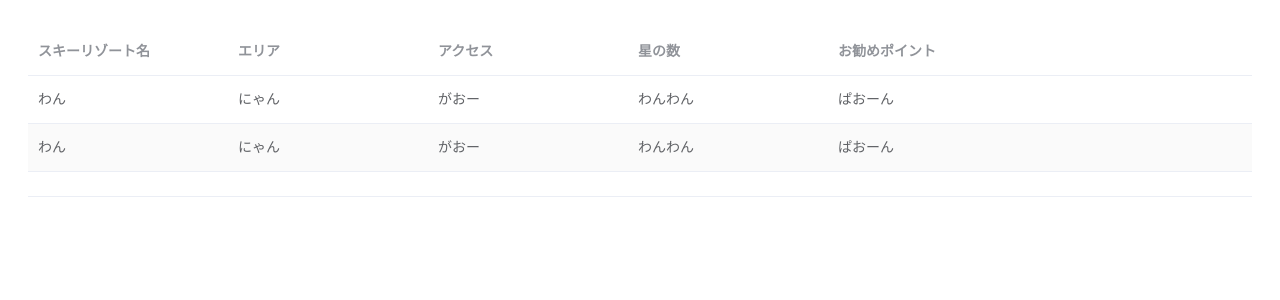
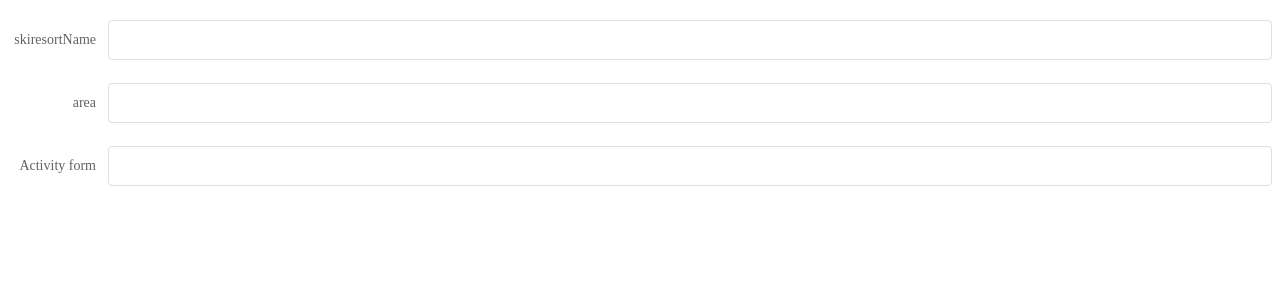
Before and after one commit to yoko-newDeveloper/skiresort_information, a Vue app: page / in a window 1280 px wide. Shown: the top 300 px of the page. Built offline with nearby package versions, Linux system fonts and the light colour scheme.

Commit message:
App.vueにform記述

```diff
--- a/src/App.vue
+++ b/src/App.vue
@@ -1,25 +1,36 @@
 <template>
-  <el-main>
-    <router-view/>
-  </el-main>
+  <div>
+  <!-- <el-radio-group v-model="labelPosition" size="small">
+    <el-radio-button label="left">Left</el-radio-button>
+    <el-radio-button label="right">Right</el-radio-button>
+    <el-radio-button label="top">Top</el-radio-button>
+  </el-radio-group> -->
+    <div style="margin: 20px;"></div>
+    <el-form :label-position="labelPosition" label-width="100px" :model="formLabelAlign">
+      <el-form-item label="skiresortName">
+        <el-input v-model="formLabelAlign.name"></el-input>
+      </el-form-item>
+      <el-form-item label="area">
+        <el-input v-model="formLabelAlign.region"></el-input>
+      </el-form-item>
+      <el-form-item label="Activity form">
+        <el-input v-model="formLabelAlign.type"></el-input>
+      </el-form-item>
+    </el-form>
+  </div>
 </template>
 
 <script>
-
 export default {
-  name: 'app',
-  components: {
+  data () {
+    return {
+      labelPosition: 'right',
+      formLabelAlign: {
+        name: '',
+        region: '',
+        type: ''
+      }
+    }
   }
 }
 </script>
-
-<style>
-#app {
-  font-family: 'Avenir', Helvetica, Arial, sans-serif;
-  -webkit-font-smoothing: antialiased;
-  -moz-osx-font-smoothing: grayscale;
-  text-align: center;
-  color: #2c3e50;
-  margin-top: 60px;
-}
-</style>
--- a/src/views/HomeView.vue
+++ b/src/views/HomeView.vue
@@ -1,4 +1,8 @@
 <template>
+  <!-- タイトルヘッダ -->
+  <el-container>
+  <el-header>Skiresort-information</el-header>
+
   <el-table
   :data="tableData"
   stripe
@@ -29,8 +33,17 @@
   </el-table-column>
 
 </el-table>
+</el-container>
 </template>
-
+<style>
+  .el-header{
+    background-color: #f37fcf;
+    color: #333;
+    text-align: center;
+    line-height: 60px;
+    margin-bottom: 40px;
+  }
+</style>
 <script>
 export default {
   data () {
```
Also changed, not shown: 1 other file (tests, documents, lock files or other folders).
